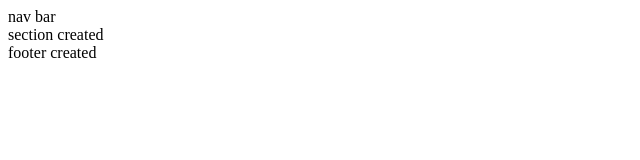
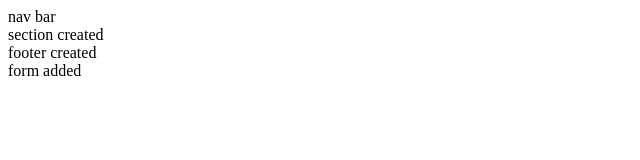
Before and after one commit to aashutoshdahal1/git-try, a plain HTML site: page index.html in a window 1280 px wide. Shown: the full height of the page, 0-640 px from the left. Drawn offline with Linux system fonts and the light colour scheme.

Commit message:
form added

```diff
--- a/index.html
+++ b/index.html
@@ -10,5 +10,6 @@
     <section>section created</section>
     <aside></aside>
     <footer>footer created</footer>
+    <form action="">form added</form>
   </body>
 </html>
```
